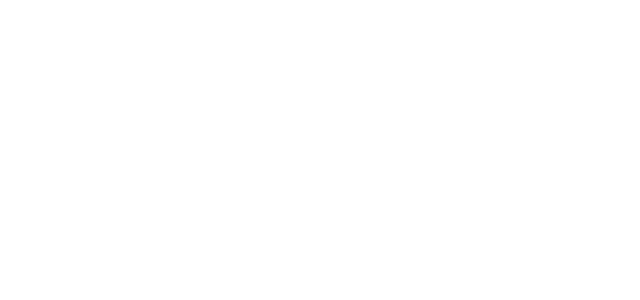
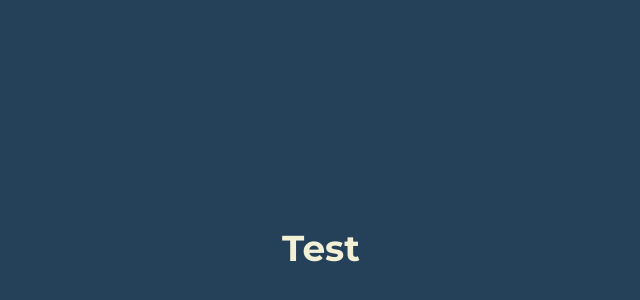
Before and after one commit to ArtisVansovics/rockPaperScissorsLizardSpock, a Vue app: page / in a window 1280 px wide. Shown: the part 152-452 px from the top of the page, without its empty margins (319-959 px from the left). Built offline with nearby package versions, Linux system fonts and the light colour scheme.

Commit message:
Added App.scss, base.scss and cssReset.scss files to the project

```diff
--- a/src/App.vue
+++ b/src/App.vue
@@ -1,11 +1,9 @@
-<script setup lang="ts">
-
-</script>
-
 <template>
-
+  <div id="app">
+    <div class="container">
+      <h1>Test</h1>
+    </div>
+  </div>
 </template>
 
-<style>
-
-</style>
+<style scoped lang="scss" src="./styles/App.scss" />
--- a/src/env.d.ts
+++ b/src/env.d.ts
@@ -1,8 +1,8 @@
 /// <reference types="vite/client" />
 
 declare module '*.vue' {
-  import type { DefineComponent } from 'vue'
+  import type { DefineComponent } from 'vue';
   // eslint-disable-next-line @typescript-eslint/no-explicit-any, @typescript-eslint/ban-types
-  const component: DefineComponent<{}, {}, any>
-  export default component
+  const component: DefineComponent<{}, {}, any>;
+  export default component;
 }
--- /dev/null
+++ b/src/styles/App.scss
@@ -0,0 +1,17 @@
+#app {
+  display: flex;
+  flex-flow: column;
+  align-items: center;
+  color: #F2F0D5;
+  background-color: #254159;
+  min-height: 100vh;
+  padding: 30px;
+}
+
+.container {
+  margin: auto;
+  display: grid;
+  grid-template-columns: 1fr;
+  gap: 20px;
+  justify-items: center;
+}
--- /dev/null
+++ b/src/styles/base.scss
@@ -0,0 +1,13 @@
+@import url('https://fonts.googleapis.com/css2?family=Montserrat:wght@400;500;600;700;800&display=swap');
+
+body {
+  font-family: 'Montserrat', sans-serif;
+  -webkit-font-smoothing: antialiased;
+  -moz-osx-font-smoothing: grayscale;
+  font-size: 18px;
+  font-weight: 400;
+}
+
+html, #root {
+  min-height: 100vh;
+}
--- /dev/null
+++ b/src/styles/cssReset.scss
@@ -0,0 +1,75 @@
+/* Box sizing rules */
+*,
+*::before,
+*::after {
+  box-sizing: border-box;
+}
+
+/* Remove default margin */
+body,
+h1,
+h2,
+h3,
+h4,
+h5,
+p,
+figure,
+blockquote,
+dl,
+dd {
+  margin: 0;
+}
+
+/* Remove list styles on ul, ol elements with a list role, which suggests default styling will be removed */
+ul[role='list'],
+ol[role='list'] {
+  list-style: none;
+}
+
+/* Set core root defaults */
+html:focus-within {
+  scroll-behavior: smooth;
+}
+
+/* Set core body defaults */
+body {
+  min-height: 100vh;
+  text-rendering: optimizeSpeed;
+  line-height: 1.5;
+}
+
+/* A elements that don't have a class get default styles */
+a:not([class]) {
+  text-decoration-skip-ink: auto;
+}
+
+/* Make images easier to work with */
+img,
+picture {
+  max-width: 100%;
+  display: block;
+}
+
+/* Inherit fonts for inputs and buttons */
+input,
+button,
+textarea,
+select {
+  font: inherit;
+}
+
+///* Remove all animations, transitions and smooth scroll for people that prefer not to see them */
+////@media (prefers-reduced-motion: reduce) {
+////  html:focus-within {
+////    scroll-behavior: auto;
+////  }
+////
+////  *,
+////  *::before,
+////  *::after {
+////    animation-duration: 0.01ms !important;
+////    animation-iteration-count: 1 !important;
+////    transition-duration: 0.01ms !important;
+////    scroll-behavior: auto !important;
+////  }
+////}
```
Also changed, not shown: src/main.ts (+6 -3 lines).
